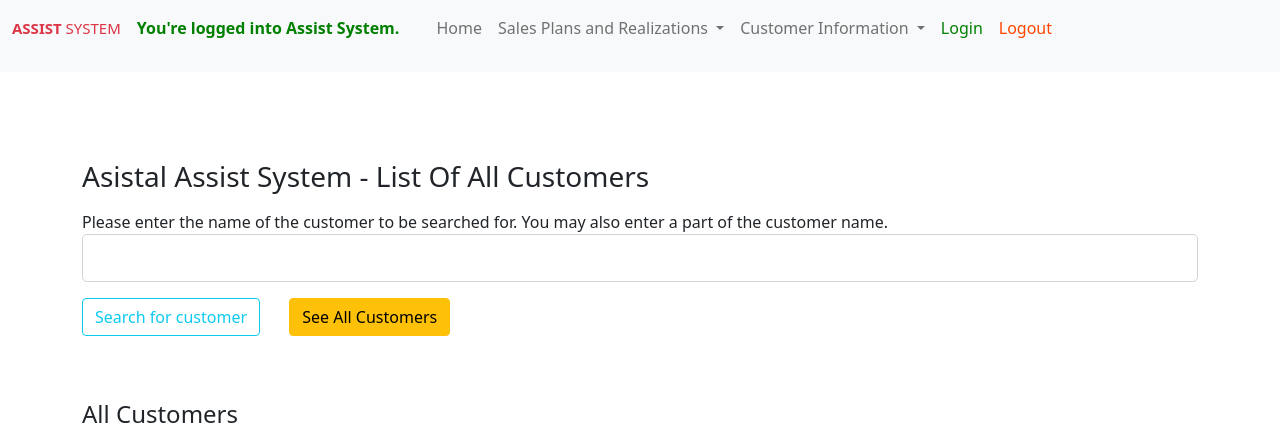
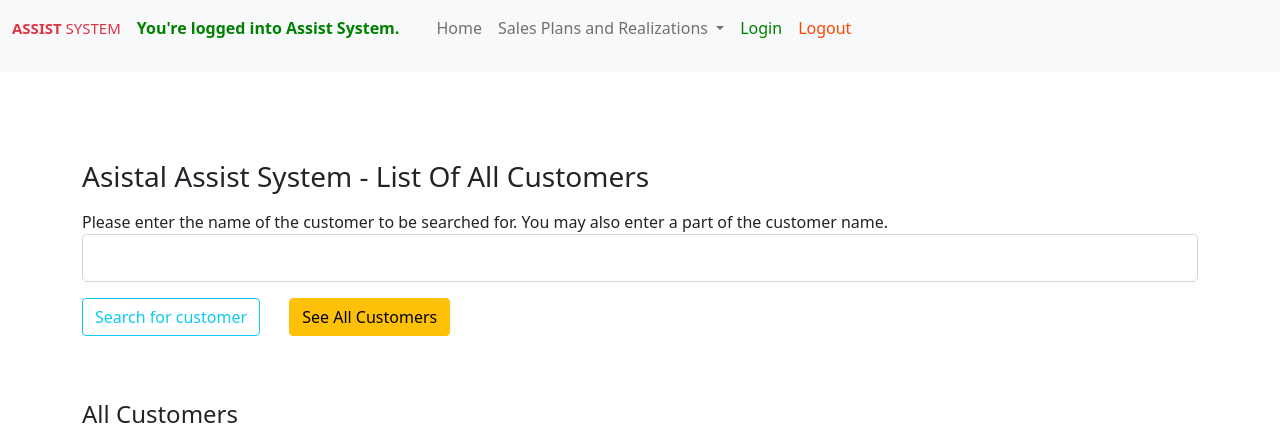
Before and after one commit to Groovy04/asistal2, a Flask app: page /all_customers in a window 1280 px wide. Shown: the top 429 px of the page. Run offline with Flask 2, Linux system fonts and the light colour scheme; the visitor is signed in with stand-in values (Sample User, id 1); data that the repository does not hold is empty; parts of the project's set-up code (start-up, migrations or seed data) failed here and were passed over.

Commit message:
Update nav_bar_new2.html

```diff
--- a/templates/nav_bar_new2.html
+++ b/templates/nav_bar_new2.html
@@ -49,16 +49,6 @@
           </ul>
         </li>
 
-        <li class="nav-item dropdown">
-            <a class="nav-link dropdown-toggle" href="#" id="navbarDropdown" role="button" data-bs-toggle="dropdown" aria-expanded="false">
-              Customer Information
-            </a>
-            <ul class="dropdown-menu" aria-labelledby="navbarDropdown">
-              <li><a class="dropdown-item" href="{{ url_for('customer_form1') }}">Customer Entry Form</a></li>
-              <li><a class="dropdown-item" href="{{ url_for('customer_search') }}">Customer Search</a></li>
-
-            </ul>
-          </li>
 
           <li class="nav-item">
             <a class="nav-link" href="{{ url_for('login') }}"><p style="color:green;">Login</p></a>
```
